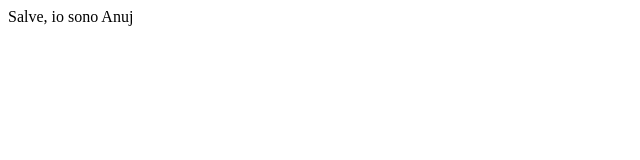
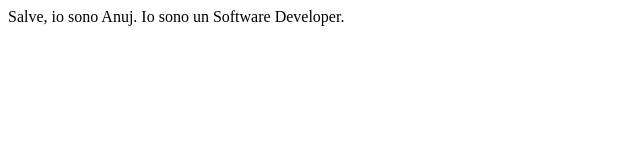
Before and after one commit to raturi-anuj/Learning_java, a plain HTML site: page index.html in a window 1280 px wide. Shown: the whole page, without its empty margins (0-640 px from the left). Drawn offline with Linux system fonts and the light colour scheme.

Commit message:
Some Italian Greetings

```diff
--- a/index.html
+++ b/index.html
@@ -1,3 +1,3 @@
 <div>
-    Salve, io sono Anuj
+    Salve, io sono Anuj. Io sono un Software Developer.
 </div>
```
Also changed, not shown: 1 other file.
